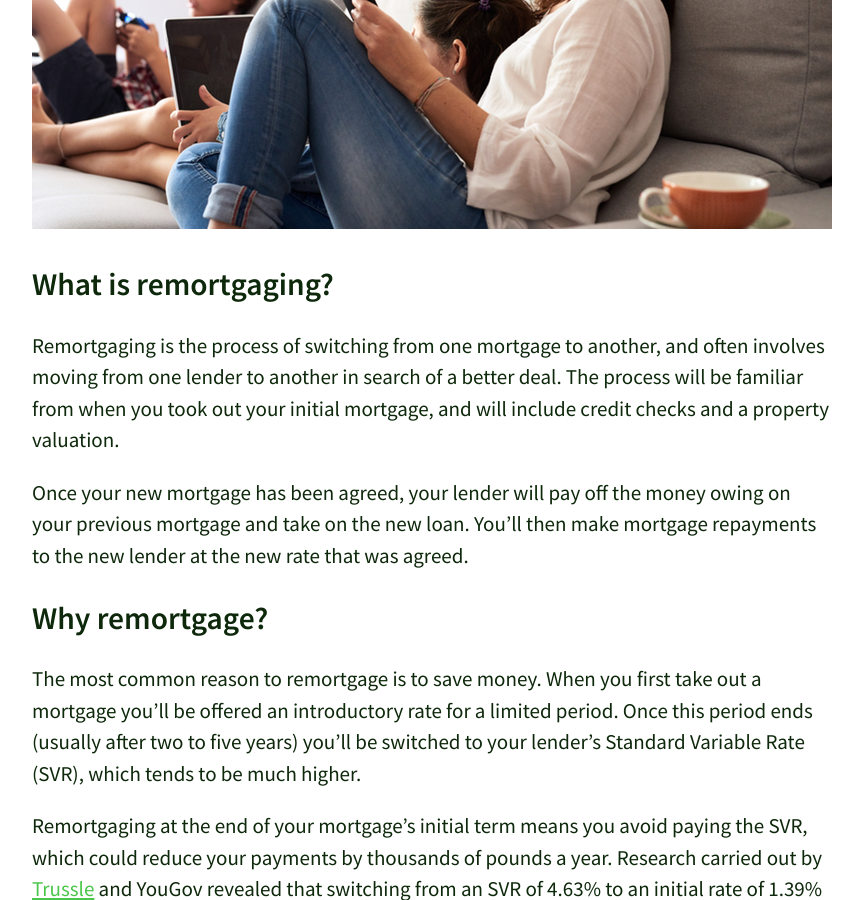
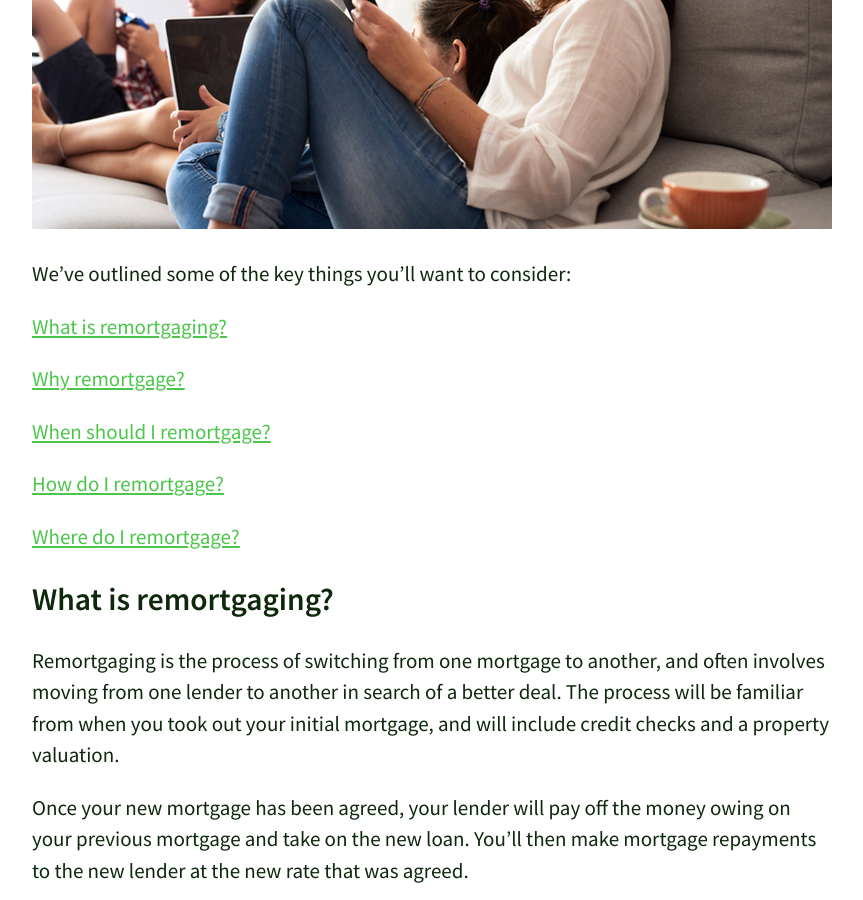
Before and after one commit to olitrussle/blog, a Jekyll site: the page built from _posts/2017-01-18-the-straightforward-guide-to-remortgaging.md, in a window 1280 px wide and 900 px high, scrolled down 914 px. Shown: the whole window, without its empty margins (208-1071 px from the left). Built offline with Jekyll 4.4.1, drawn with Linux system fonts in a browser that asks for light colours; comment, search, counter and statistics services are not loaded.

Commit message:
Updated 2017-01-18-the-straightforward-guide-to-remortgaging.md

```diff
--- a/_posts/2017-01-18-the-straightforward-guide-to-remortgaging.md
+++ b/_posts/2017-01-18-the-straightforward-guide-to-remortgaging.md
@@ -13,6 +13,18 @@ title: The Straightforward Guide To Remortgaging
 _Remortgaging is the process of switching from one mortgage to another. There’s no specific ‘remortgage’ product, so you have a wide range of mortgage deals to choose from. Remortgaging could save you a lot of money and new online services like [Trussle](https://trussle.com/) can make the whole process very straightforward._
 
 ![Reading Trussle's straightforward remortgage guide]({{site.baseurl}}/images/post_images/Reading Trussle's straightforward remortgage guide.jpg)
+
+We've outlined some of the key things you'll want to consider:
+
+[What is remortgaging?](#what-is-remortgaging)
+
+[Why remortgage?](#why-remortgage)
+
+[When should I remortgage?](#when-should-i-remortgage)
+
+[How do I remortgage?](#how-do-i-remortgage)
+
+[Where do I remortgage?](#where-do-i-remortgage)
 
 ## What is remortgaging?
 Remortgaging is the process of switching from one mortgage to another, and often involves moving from one lender to another in search of a better deal. The process will be familiar from when you took out your initial mortgage, and will include credit checks and a property valuation.
```
